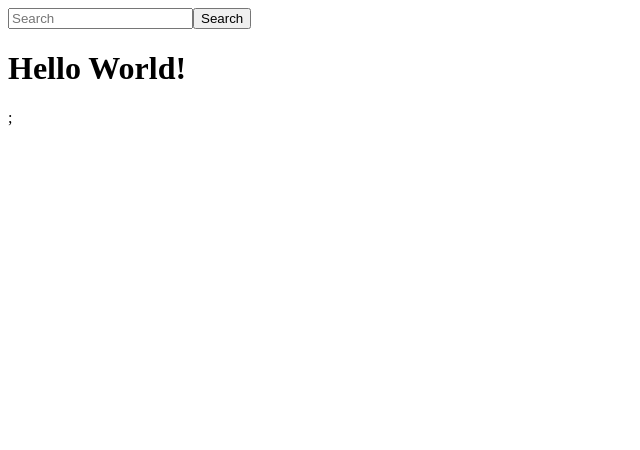
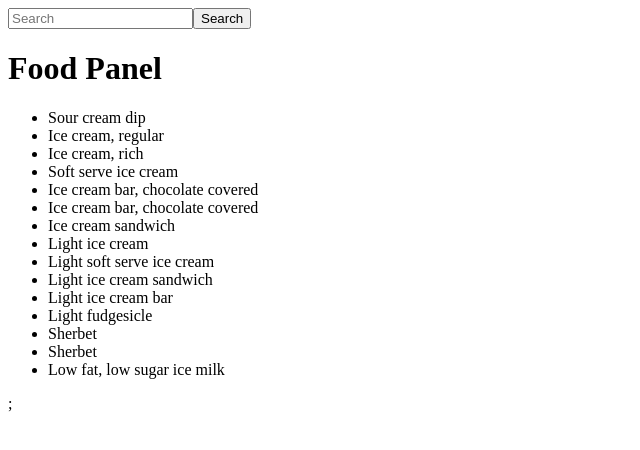
Before and after one commit to CauaRojas/CaloriesCounter, a React (Vite) app: page / in a window 1280 px wide. Shown: the top 450 px of the page, without its empty margins (0-640 px from the left). Built offline with nearby package versions, Linux system fonts and the light colour scheme.

Commit message:
Created a separeted file to import the foods from and created the FoodPanel component

```diff
--- a/src/App.tsx
+++ b/src/App.tsx
@@ -1,14 +1,13 @@
 import { useState } from 'react';
 import './App.css';
+import FoodPanel from './FoodPanel';
 import SearchBar from './SearchBar';
-const foodData = await import('./foodData.json');
-const foods = foodData.default.Food_Display_Table.Food_Display_Row;
 
 function App() {
 	return (
 		<>
 			<SearchBar />
-			<h1>Hello World!</h1>;
+			<FoodPanel />;
 		</>
 	);
 }
--- /dev/null
+++ b/src/FoodPanel.tsx
@@ -0,0 +1,23 @@
+import { useContext } from 'react';
+import foods from './foods';
+
+export default function FoodPanel() {
+	// Create a function that returns 15 li with food names
+	const loopFoods = () => {
+		const foodList = foods.map((food, index) => {
+			return <li key={index}>{food.Display_Name}</li>;
+		});
+		foodList.splice(15, foodList.length);
+		return foodList;
+	};
+	return (
+		<div className='food-panel'>
+			<header>
+				<h1>Food Panel</h1>
+			</header>
+			<article>
+				<ul>{loopFoods()}</ul>
+			</article>
+		</div>
+	);
+}
--- /dev/null
+++ b/src/foods.ts
@@ -0,0 +1,4 @@
+const foodData = await import('./foodData.json');
+const foods = foodData.default.Food_Display_Table.Food_Display_Row;
+
+export default foods;
```
